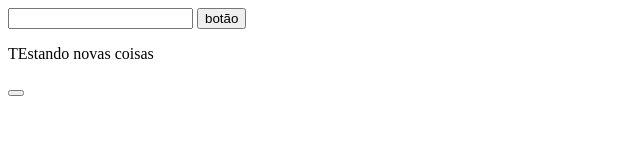
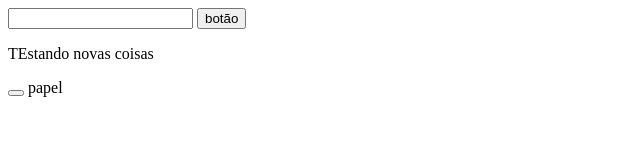
Before and after one commit to BlackTsuke/aaaaa, a plain HTML site: page index.html in a window 1280 px wide. Shown: the full height of the page, 0-640 px from the left. Drawn offline with Linux system fonts and the light colour scheme.

Commit message:
agora tem

```diff
--- a/index.html
+++ b/index.html
@@ -11,5 +11,6 @@
   <button>botão</button>
   <p>TEstando novas coisas</p>
   <button></button>
+  papel
 </body>
 </html>
```
